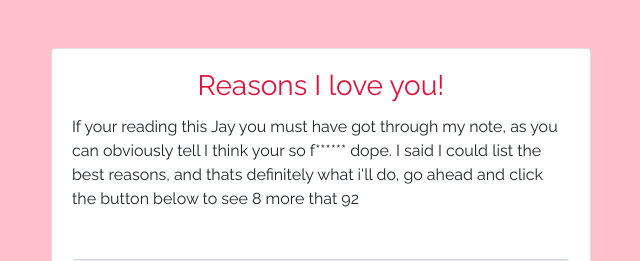
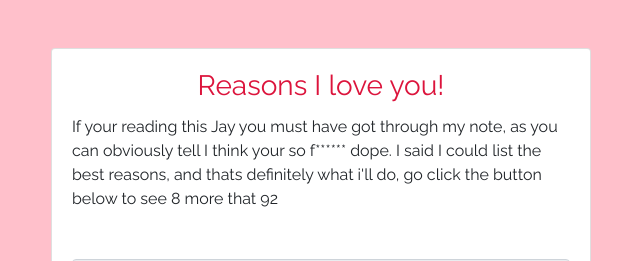
Before and after one commit to DonMuscles97/valentinesDay-2020, a plain HTML site: page index.html in a window 1280 px wide. Shown: the top 261 px of the page, without its empty margins (319-959 px from the left). Drawn offline with nearby package versions, Linux system fonts and the light colour scheme.

Commit message:
Update index.html

```diff
--- a/index.html
+++ b/index.html
@@ -22,7 +22,7 @@
             <div class="card-body">
               <h3 class="card-title text-center">Reasons I love you!</h3>
               <p class="card-text mb-5">
-               If your reading this Jay you must have got through my note, as you can obviously tell I think your so f****** dope. I said I could list the best reasons, and thats definitely what i'll do, go ahead and click the button below to see 8 more that 92
+               If your reading this Jay you must have got through my note, as you can obviously tell I think your so f****** dope. I said I could list the best reasons, and thats definitely what i'll do, go click the button below to see 8 more that 92
               </p>
               <form id="valentinesForm">
                 <div class="form-group">
```
